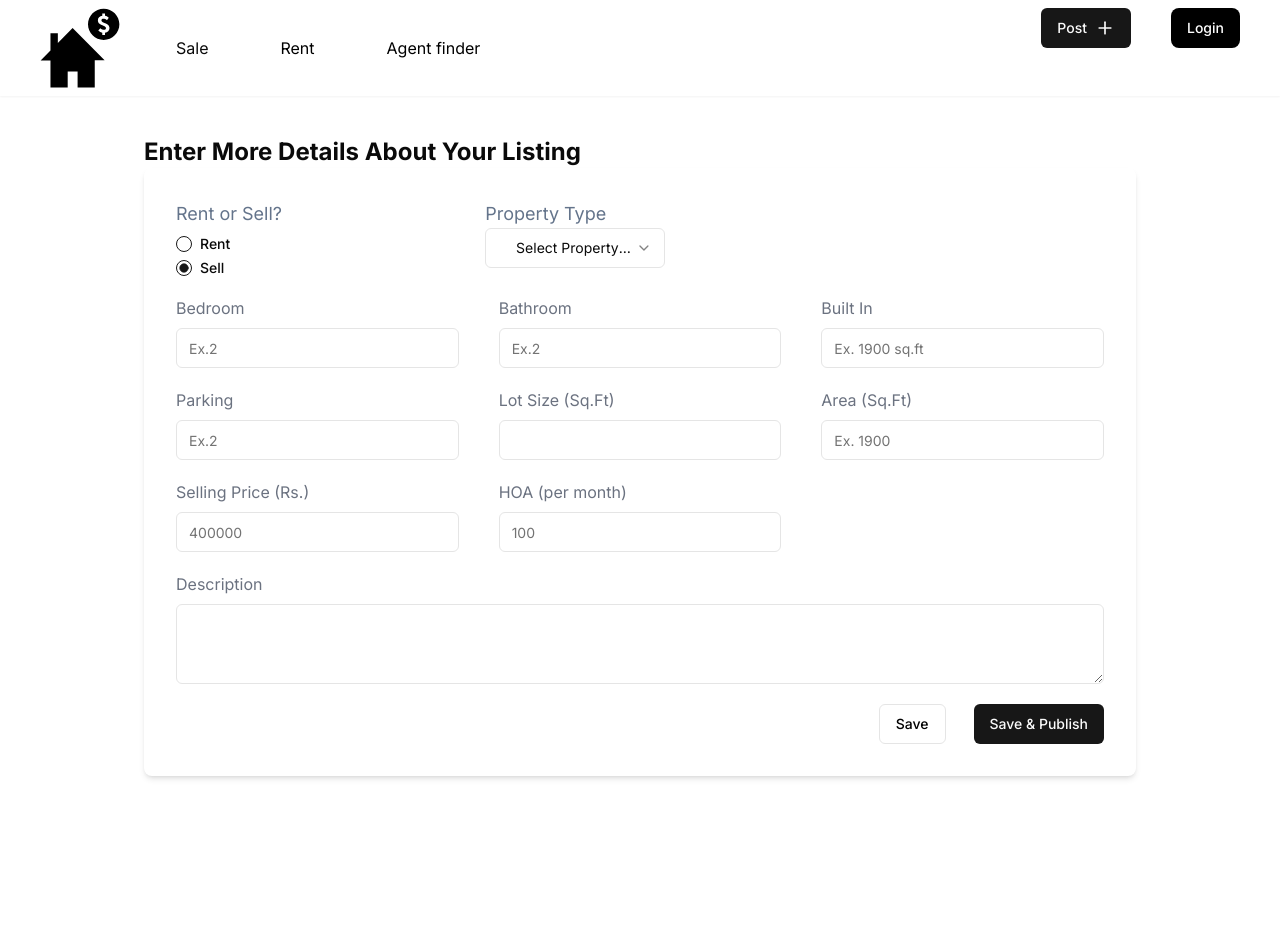
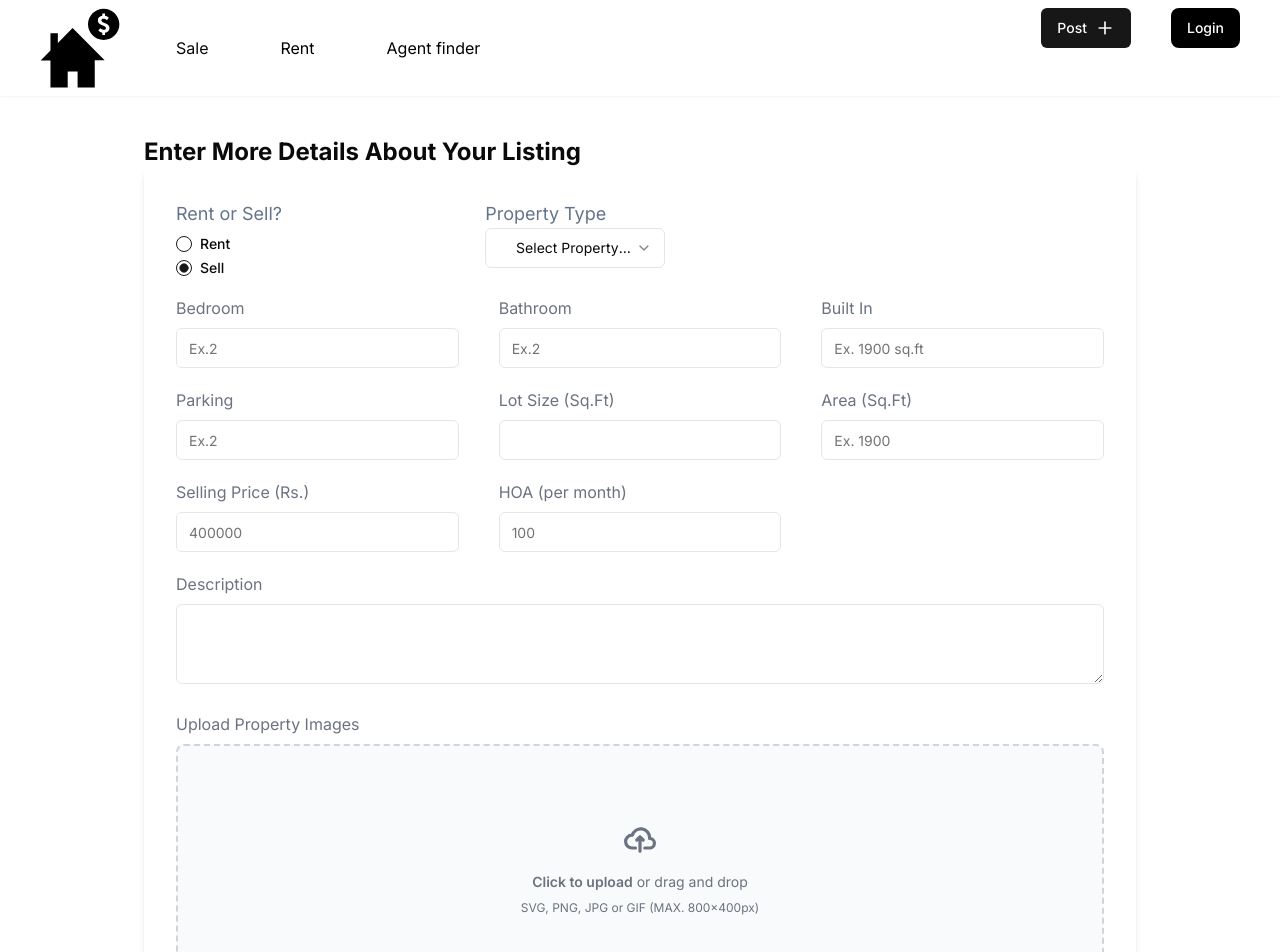
Before and after one commit to tejas-2706/real-auth, a Next.js app: page /edit-listing/1 in a window 1280 px wide. Shown: the top 952 px of the page. Before the commit the page ends 816 px from the top, so only its background shows below. Built offline with nearby package versions, Linux system fonts and the light colour scheme; no server answers.

Commit message:
upload images

```diff
--- a/app/(routes)/edit-listing/[id]/page.js
+++ b/app/(routes)/edit-listing/[id]/page.js
@@ -1,5 +1,5 @@
 "use client"
-import React,{useEffect} from 'react'
+import React,{useEffect, useState} from 'react'
 import { Label } from "@/components/ui/label"
 import { RadioGroup, RadioGroupItem } from "@/components/ui/radio-group"
 import {
@@ -18,9 +18,11 @@ import { usePathname } from 'next/navigation'
 import { toast } from 'sonner'
 import { useSession,status,signIn,signOut } from 'next-auth/react';
 import { useRouter } from 'next/navigation'
-import { setErrorMap } from 'zod'
+import FileUpload from '../_components/FileUpload'
+// import { setErrorMap } from 'zod'
 
 function EditListing({params}) {
+  const [images, setImages] = useState([]);
   // const params = usePathname();
   // const {user} = useUser();
   // const { data: session } = useSession();
@@ -57,10 +59,31 @@ function EditListing({params}) {
       if (data) {
         console.log("Data Added",data);
         toast("Listing Updated and Publish!!")
-      }if(error) {
-        console.log(error);
-        toast("Server side error!!")
       }
+      // if(error) {
+      //   console.log(error);
+      //   toast("Server side error!!")
+      // }
+
+      for (const image of images) {
+        const file = image;
+        const fileName = Date.now().toString();
+        const fileExt = fileName.split('.').pop();
+        const { data, error } = await supabase.storage.from('listingImages').upload(`${fileName}`, file, {
+          contentType: `image/${fileExt}`,
+          upsert: false
+        });
+
+        if (error) {
+          console.log(error);
+          toast("error uploading!!")
+        }
+        else {
+          console.log('data', data);
+        }
+
+      }
+
 
   }
   return (
@@ -167,6 +190,11 @@ function EditListing({params}) {
                 </div>
               </div>
 
+              <div>
+                <h2 className='font-lg text-gray-500 my-2'>Upload Property Images</h2>
+                <FileUpload setImages={(value) => setImages(value)} />
+              </div>
+
               <div className='flex gap-7 justify-end'>
                 <Button variant='outline' className='bg-white text-black border hover:bg-gray-200'>Save</Button>
                 <Button>Save & Publish</Button>
--- /dev/null
+++ b/app/(routes)/edit-listing/_components/FileUpload.jsx
@@ -0,0 +1,50 @@
+import React from 'react'
+import { useState } from 'react';
+import Image from 'next/image';
+
+
+function FileUpload({setImages}) {
+
+    const [imagePreview, setImagePreview] = useState([]);
+    const handleFileUpload = (event) => {
+        const files = event.target.files;
+        console.log(files);
+        setImages(files)
+        const previews = Array.from(files).map((file) => URL.createObjectURL(file))
+        setImagePreview(previews)
+    }
+    return (
+        <div>
+
+            <div className="flex items-center justify-center w-full">
+                <label for="dropzone-file" className="flex flex-col items-center justify-center w-full h-64 border-2 border-gray-300 border-dashed rounded-lg cursor-pointer bg-gray-50 dark:hover:bg-gray-800 dark:bg-gray-700 hover:bg-gray-100 dark:border-gray-600 dark:hover:border-gray-500 dark:hover:bg-gray-600">
+                    <div className="flex flex-col items-center justify-center pt-5 pb-6">
+                        <svg className="w-8 h-8 mb-4 text-gray-500 dark:text-gray-400" aria-hidden="true" xmlns="http://www.w3.org/2000/svg" fill="none" viewBox="0 0 20 16">
+                            <path stroke="currentColor" stroke-linecap="round" stroke-linejoin="round" stroke-width="2" d="M13 13h3a3 3 0 0 0 0-6h-.025A5.56 5.56 0 0 0 16 6.5 5.5 5.5 0 0 0 5.207 5.021C5.137 5.017 5.071 5 5 5a4 4 0 0 0 0 8h2.167M10 15V6m0 0L8 8m2-2 2 2" />
+                        </svg>
+                        <p className="mb-2 text-sm text-gray-500 dark:text-gray-400"><span className="font-semibold">Click to upload</span> or drag and drop</p>
+                        <p className="text-xs text-gray-500 dark:text-gray-400">SVG, PNG, JPG or GIF (MAX. 800x400px)</p>
+                    </div>
+                    <input id="dropzone-file" type="file"
+                        multiple className="hidden"
+                        onChange={handleFileUpload}
+                        accept="image/png, image/gif, image/jpeg"
+                    />
+                </label>
+            </div>
+
+            <div className='grid grid-cols sm:grid-cols-3 md:grid-cols-5 lg:grid-cols-7 xl:geids-cols-10 gap-3 mt-3'>
+                {imagePreview.map((image,index)=>(
+                    <div key={index}>
+                        <Image src={image} width={100} height={100}
+                        className='rounded-lg object-cover h-[100px] w-[100px]'
+                        alt={index}
+                        />
+                    </div>
+                ))}
+            </div>
+        </div>
+    )
+}
+
+export default FileUpload
--- a/app/component/GoogleAddressSearch.js
+++ b/app/component/GoogleAddressSearch.js
@@ -398,7 +398,7 @@ const GoogleAddressSearch = ({selectedAddress , setSelectedAddress}) => {
     setError(null);
 
     try {
-      const apiKey = process.env.NEXT_PUBLIC_OLA_MAPS_API_KEY;
+      const apiKey = 'OCT8Oo19bcr3JkkGFuUZLDe4VW4wOXM1blmHWFSa';
       const requestId = '24803f0d-8a94-4eaf-b1e3-0c5a67d0d757'; // Replace with your actual request ID
 
       const response = await fetch(`https://api.olamaps.io/places/v1/autocomplete?input=${encodeURIComponent(query)}&api_key=${apiKey}`, {
--- a/utils/supabase/client.jsx
+++ b/utils/supabase/client.jsx
@@ -1,6 +1,6 @@
 
 import { createClient } from '@supabase/supabase-js'
 
-const supabaseUrl = process.env.NEXT_PUBLIC_SUPABASE_URL
-const supabaseKey = process.env.NEXT_PUBLIC_SUPABASE_API_KEY
+const supabaseUrl = 'https://vvusdphcwzgeyjuavneg.supabase.co/'
+const supabaseKey = 'eyJhbGciOiJIUzI1NiIsInR5cCI6IkpXVCJ9.eyJpc3MiOiJzdXBhYmFzZSIsInJlZiI6InZ2dXNkcGhjd3pnZXlqdWF2bmVnIiwicm9sZSI6ImFub24iLCJpYXQiOjE3Mjg4MDIwNDMsImV4cCI6MjA0NDM3ODA0M30.8sXBxJYuvtF2LzMPRn5mww2duARRSOLeqNBuR2XM0zQ'
 export const supabase = createClient(supabaseUrl, supabaseKey)
```
